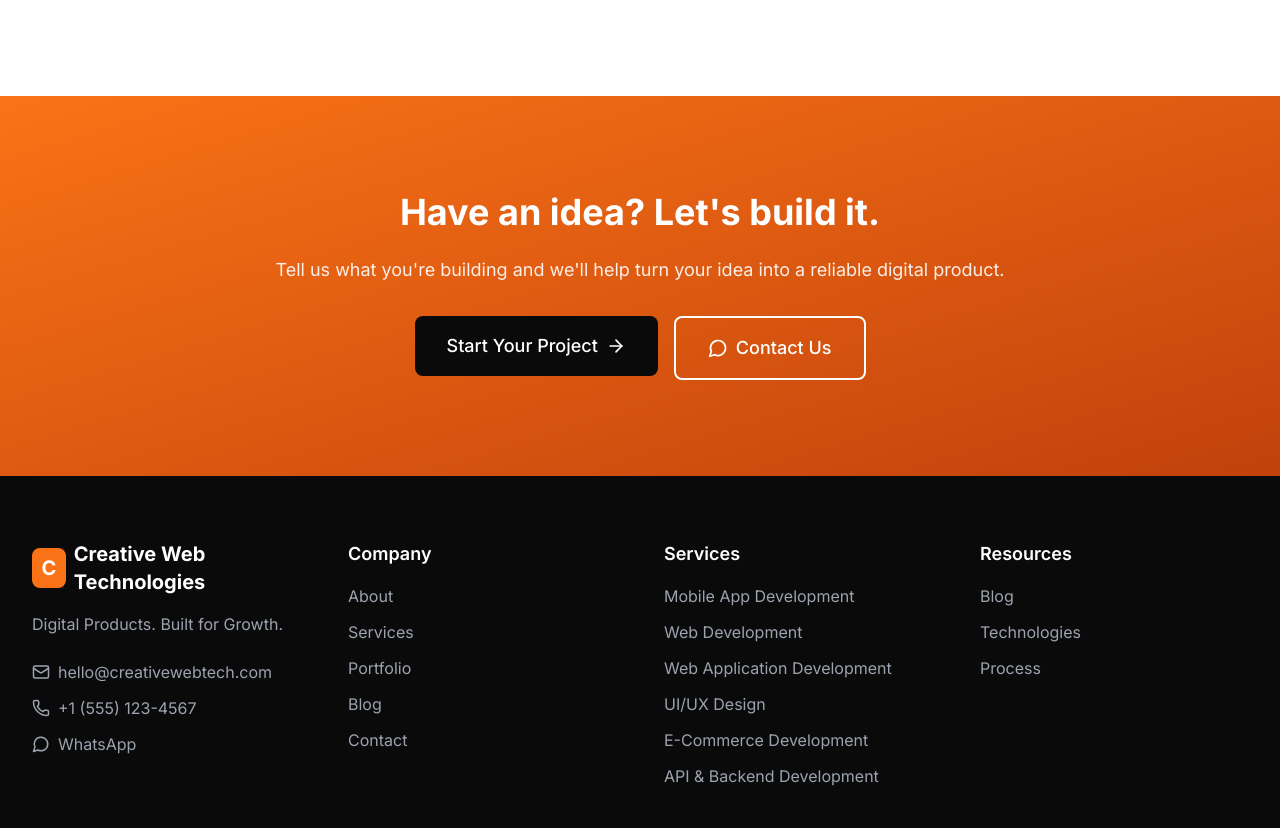
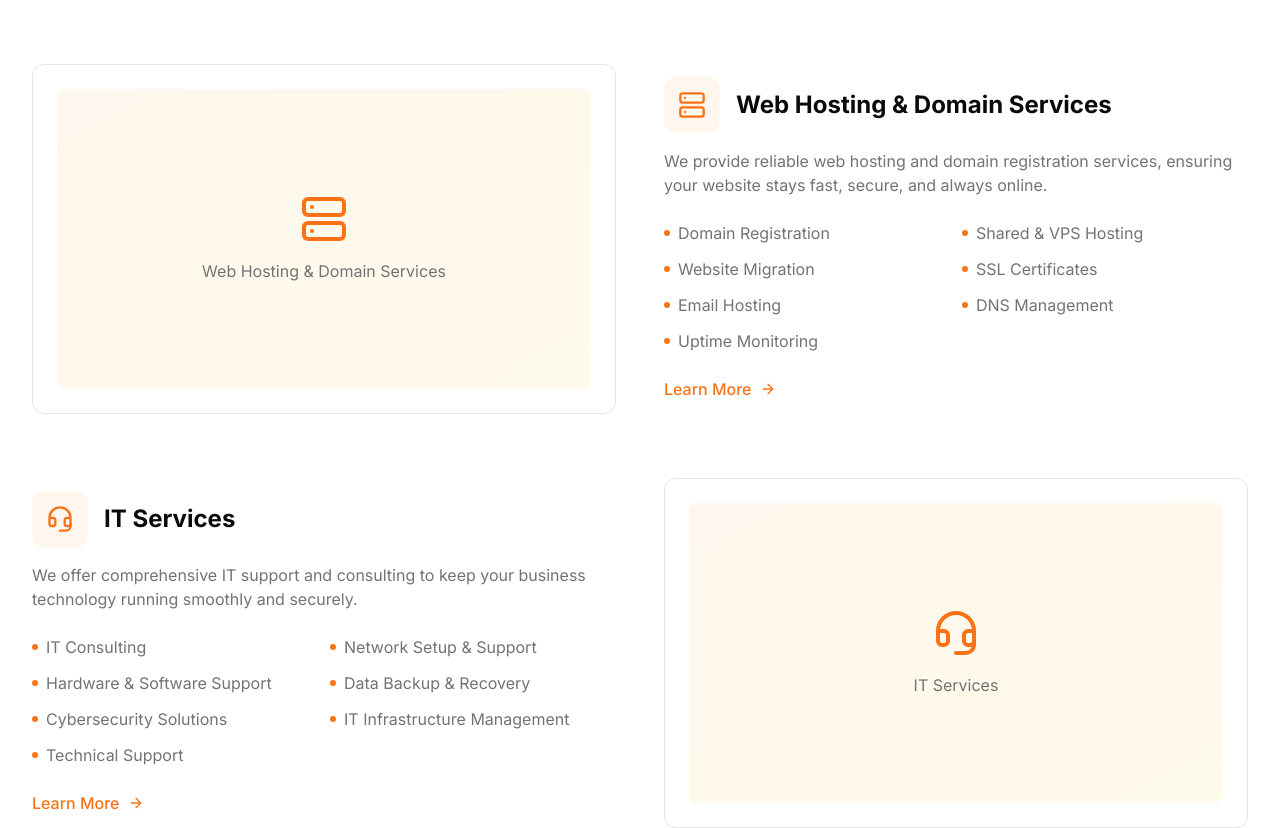
Before and after one commit to creativewebtechh/creativewebtechnologies, a React (Vite) app: page /services in a window 1280 px wide. Shown: the part 3253-4081 px from the top of the page. Built offline with nearby package versions, Linux system fonts and the light colour scheme.

Commit message:
Add Web Hosting and IT Services to services.ts
Added new service entries for Web Hosting & Domain Services and IT Services, including their features and descriptions.

```diff
--- a/src/data/services.ts
+++ b/src/data/services.ts
@@ -6,6 +6,8 @@ import {
   ShoppingCart,
   Code,
   Cloud,
+  Server,
+  HeadsetIcon,
   type LucideIcon,
 } from 'lucide-react';
 
@@ -132,4 +134,38 @@ export const services: Service[] = [
     ],
     slug: 'cloud-deployment',
   },
+  {
+    id: 'web-hosting-domain',
+    title: 'Web Hosting & Domain Services',
+    description:
+      'We provide reliable web hosting and domain registration services, ensuring your website stays fast, secure, and always online.',
+    icon: Server,
+    features: [
+      'Domain Registration',
+      'Shared & VPS Hosting',
+      'Website Migration',
+      'SSL Certificates',
+      'Email Hosting',
+      'DNS Management',
+      'Uptime Monitoring',
+    ],
+    slug: 'web-hosting-domain-services',
+  },
+  {
+    id: 'it-services',
+    title: 'IT Services',
+    description:
+      'We offer comprehensive IT support and consulting to keep your business technology running smoothly and securely.',
+    icon: HeadsetIcon,
+    features: [
+      'IT Consulting',
+      'Network Setup & Support',
+      'Hardware & Software Support',
+      'Data Backup & Recovery',
+      'Cybersecurity Solutions',
+      'IT Infrastructure Management',
+      'Technical Support',
+    ],
+    slug: 'it-services',
+  },
 ];
```
